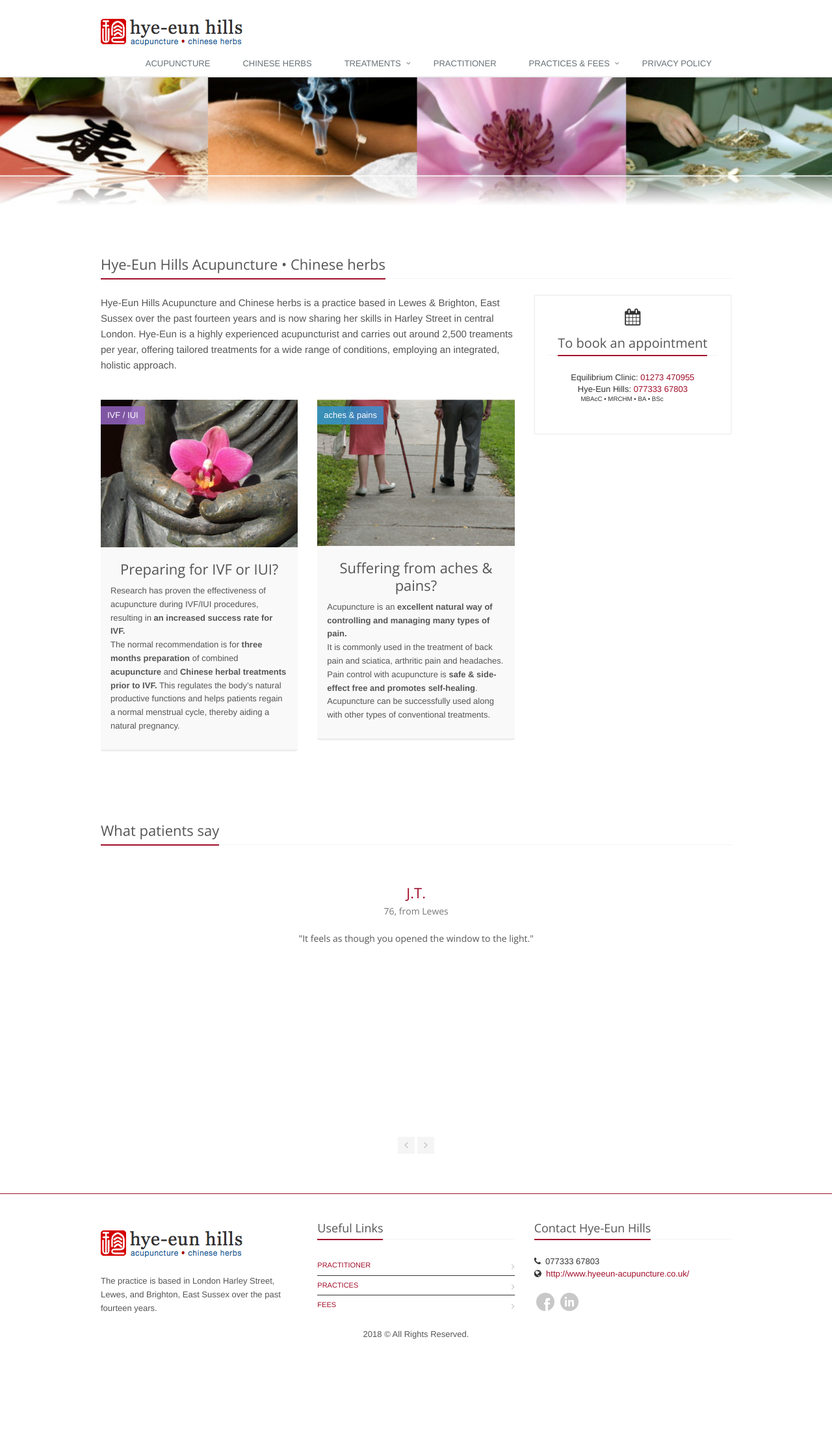
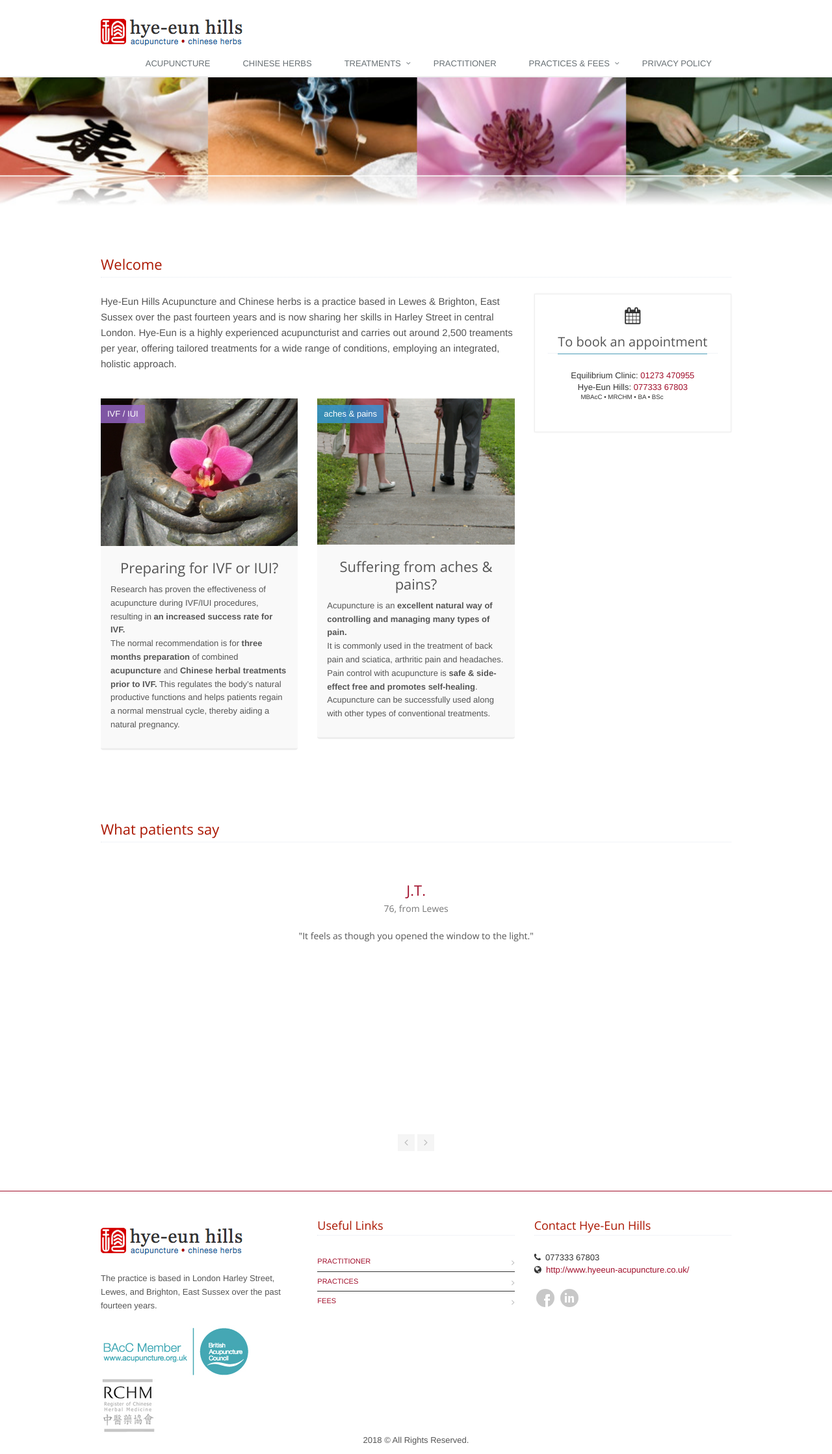
Before and after one commit to andrewchaa/acupuncture, a Jekyll site: the page built from index.html, in a window 1280 px wide. Shown: the whole page at 65% size. Built offline with Jekyll 4.4.1, drawn with Linux system fonts in a browser that asks for light colours; before the commit the page ends 2074 px from its top, so only the background shows below that.

Commit message:
color change

```diff
--- a/_includes/footer.html
+++ b/_includes/footer.html
@@ -7,6 +7,9 @@
 				<div class="col-md-4 md-margin-bottom-40">
 					<a href="/"><img id="logo-footer" class="footer-logo" src="custom-assets/images/logo.gif" alt=""></a>
 					<p class="margin-bottom-20">The practice is based in London Harley Street, Lewes, and Brighton, East Sussex over the past fourteen years.</p>
+					<a href="https://www.acupuncture.org.uk"><img src="custom-assets/images/bacc.jpg" alt="The British Acupuncture Council"></a>
+					<a href="https://www.rchm.co.uk/"><img src="custom-assets/images/rchm.gif"  align="left"></a>
+
 				</div>
 				<!-- End About -->
 
--- a/assets/css/app.css
+++ b/assets/css/app.css
@@ -73,7 +73,13 @@
 
 .headline h2 {
 	font-size: 22px;
-}
+	color: rgb(171, 22, 0)
+}
+
+.headline h3 {
+	border-bottom: 1px solid rgb(84, 165, 189);
+}
+
 
 .headline h2,
 .headline h3,
@@ -81,7 +87,6 @@
 	margin: 0 0 -2px 0;
 	padding-bottom: 5px;
 	display: inline-block;
-	border-bottom: 2px solid rgba(52,152,219,0.8);
 }
 
 .headline-md {
--- a/assets/css/theme-colors/default.css
+++ b/assets/css/theme-colors/default.css
@@ -536,7 +536,7 @@
 .headline h2,
 .headline h3,
 .headline h4 {
-	border-bottom:2px solid #a10f2b;
+	/* border-bottom:2px solid #a10f2b; */
 }
 
 /* Blockquote */
--- a/index.html
+++ b/index.html
@@ -10,7 +10,7 @@
 <div class="container content">
   <!-- Top Categories -->
   <p>&nbsp;</p>
-  <div class="headline"><h2>Hye-Eun Hills Acupuncture • Chinese herbs</h2></div>
+  <div class="headline"><h2>Welcome</h2></div>
 
   <div class="row category margin-bottom-20">
     <!-- Info Blocks -->
```
Also changed, not shown: custom-assets/images/bacc.jpg (added), custom-assets/images/rchm.gif (added).
